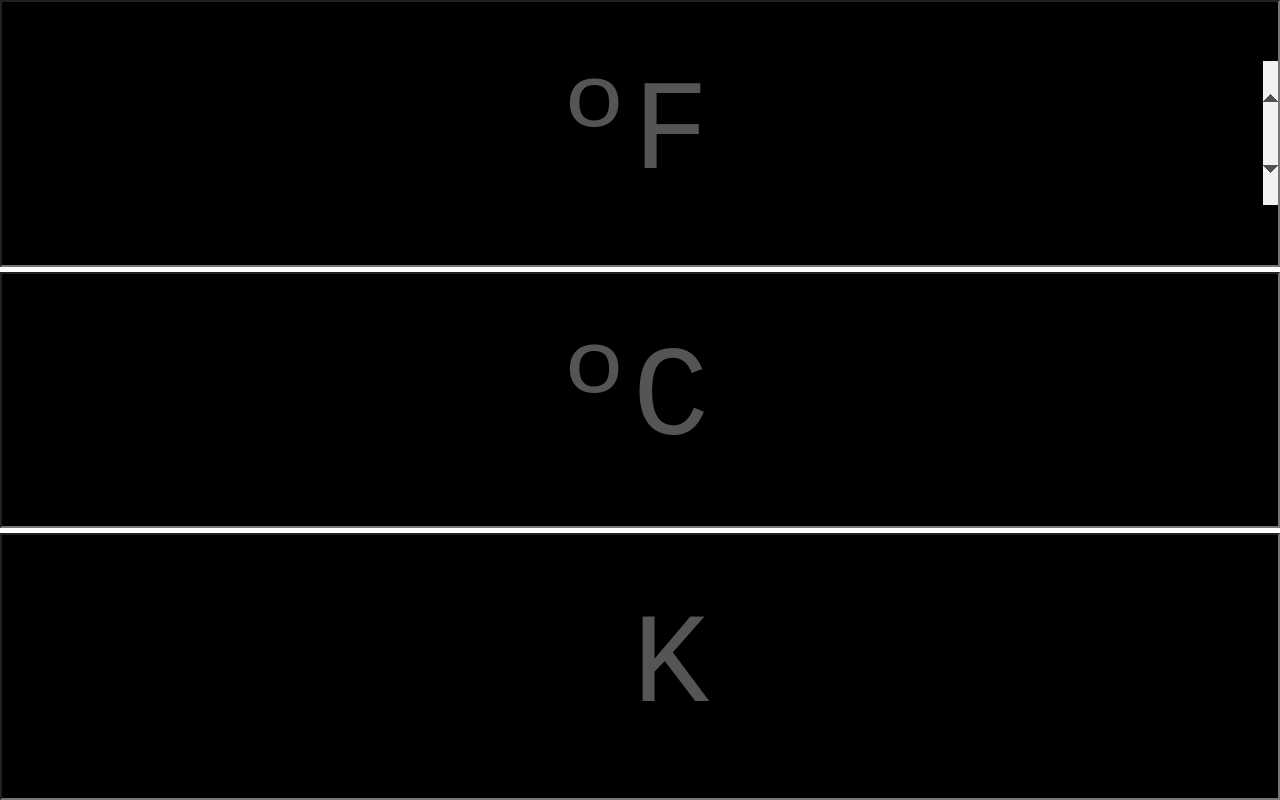
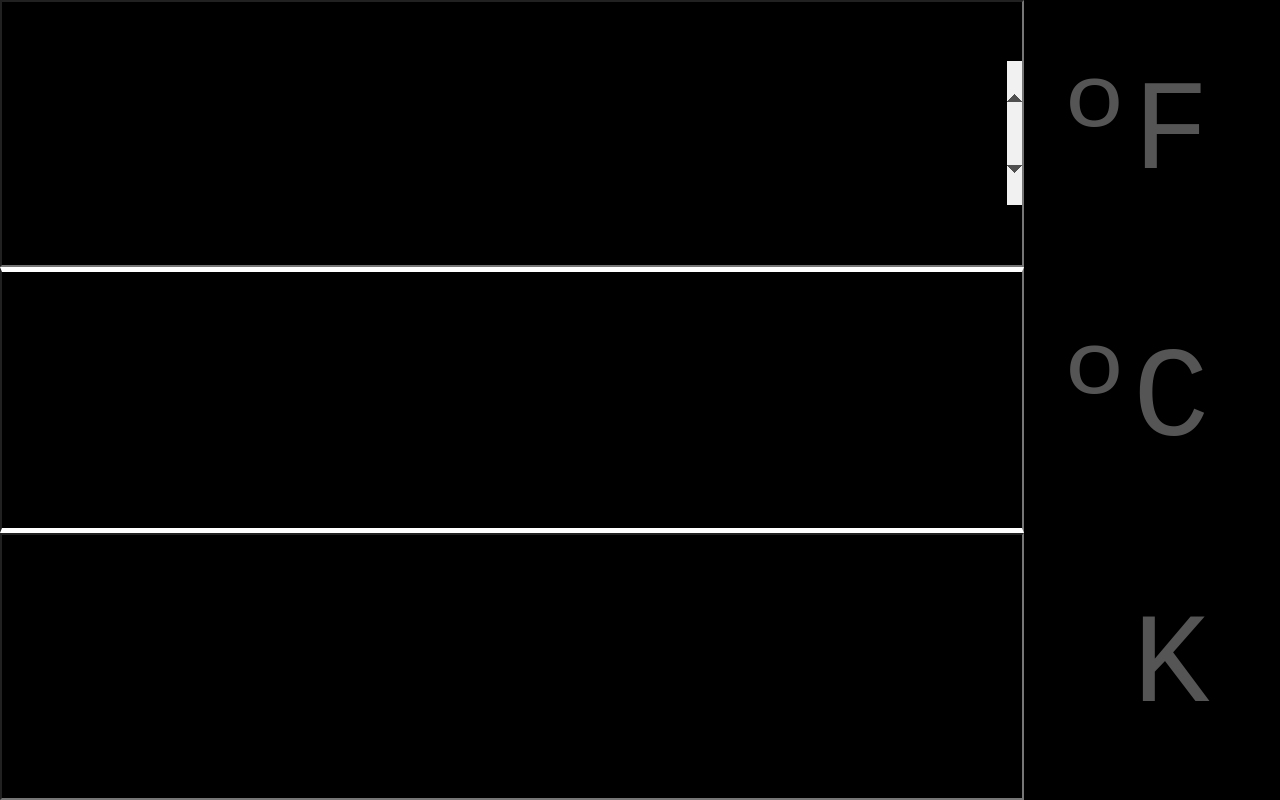
Before and after one commit to sseth/temp-converter, a plain HTML site: page index.html in a window 1280 px wide. Drawn offline with Linux system fonts and the light colour scheme.

Commit message:
Add unit labels, remove placeholder text

```diff
--- a/app.js
+++ b/app.js
@@ -1,7 +1,7 @@
 
-const tempF = document.querySelector('#fahrenheit > input');
-const tempC = document.querySelector('#celsius > input');
-const tempK = document.querySelector('#kelvin > input');
+const tempF = document.getElementById('fahrenheit');
+const tempC = document.getElementById('celsius');
+const tempK = document.getElementById('kelvin');
 
 
 function round(n) {
--- a/index.html
+++ b/index.html
@@ -9,14 +9,17 @@
 </head>
 
 <body>
-  <div id="fahrenheit">
-    <input type="number" placeholder="ºF">
+  <div>
+    <input type="number" id="fahrenheit">
+    <label for="fahrenheit">ºF</label>
   </div>
-  <div id="celsius">
-    <input type="number" placeholder="ºC">
+  <div>
+    <input id="celsius" type="number">
+    <label for="celsius">ºC</label>
   </div>
-  <div id="kelvin">
-    <input type="number" placeholder=" K">
+  <div>
+    <input id="kelvin" type="number">
+    <label for="kelvin">K</label>
   </div>
   <script src="app.js"></script>
 </body>
--- a/styles.css
+++ b/styles.css
@@ -6,6 +6,7 @@
 
 body {
     background: #000;
+    font-size: clamp(10vw, 15vw, 80px);
 }
 
 div {
@@ -14,7 +15,7 @@ div {
 
 input {
     height: 100%;
-    width: 100%;
+    width: 80%;
     background: #000;
     color: #FFF;
     font-size: clamp(10vw, 15vw, 80px);
@@ -24,13 +25,24 @@ input {
     -moz-appearance: textfield;
 }
 
+label {
+    /* background-color: white; */
+    color:#555;
+    font-family: 'Courier New', monospace;
+    /* text-align: center; */
+}
+
 #celsius {
     border-top: 5px solid white;
     border-bottom: 5px solid white;
 }
 
-::placeholder {
-    color: #555;
+label[for='kelvin'] {
+    padding-left: 0.6em;
 }
 
+/* ::placeholder {
+    color: #555;
+} */
+
 /* TODO: make responsive */
```
